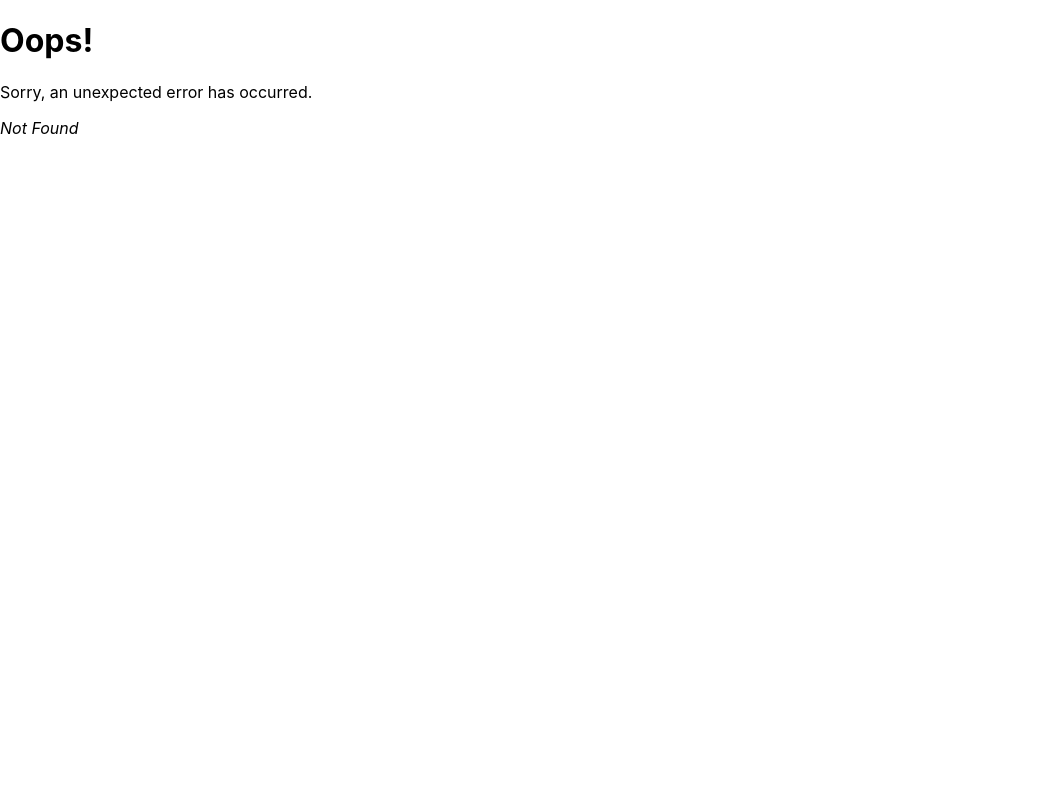
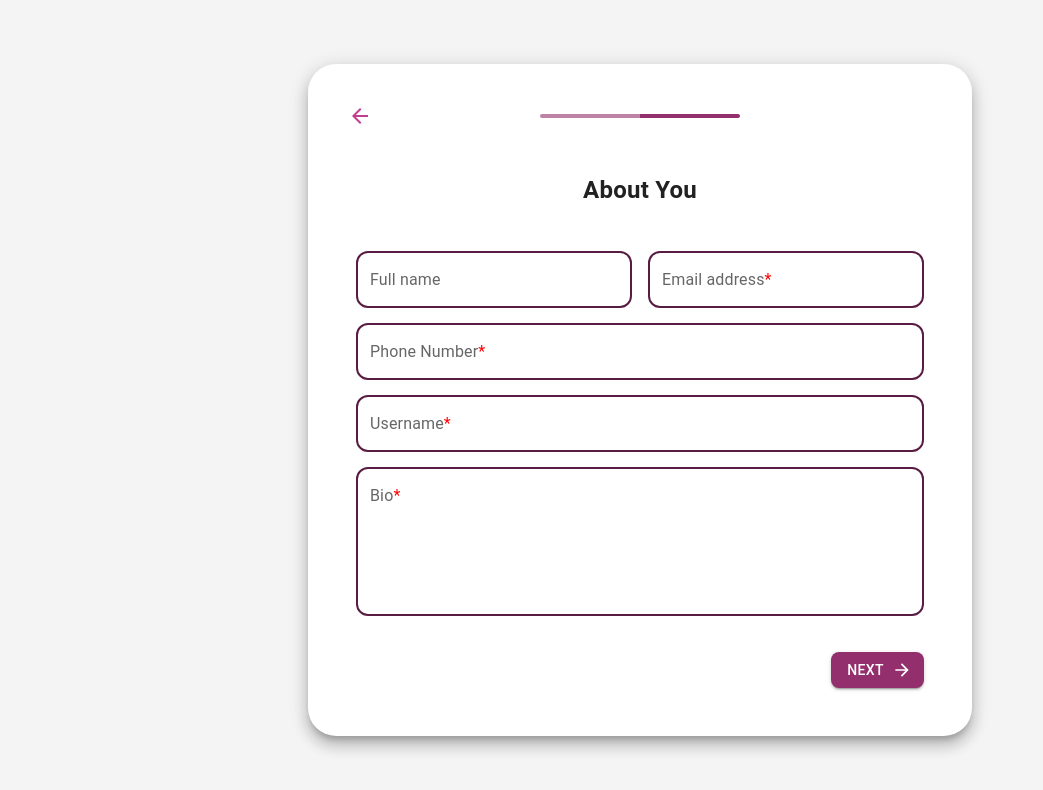
Before and after one commit to josephperez416/tiarafrontend, a React (Create React App) app in the folder TiaraFront/: page /signup/about in a window 1280 px wide. Before the commit this address had no page. Shown: the top 790 px of the page, without its empty margins (0-1043 px from the left). Built offline with nearby package versions, Linux system fonts and the light colour scheme.

Commit message:
set bio box size and added AboutYou route

```diff
--- a/TiaraFront/src/App.js
+++ b/TiaraFront/src/App.js
@@ -6,6 +6,7 @@ import ErrorPage from "./pages/ErrorPage";
 import EmailPage from "./pages/EmailPage";
 import FullListingsPage from "./pages/FullListingsPage";
 import CreatePassword from "./pages/CreatePassword";
+import AboutYou from "./pages/AboutYou";
 
 export default function App() {
   const router = createBrowserRouter(
@@ -19,6 +20,7 @@ export default function App() {
       <Route path='/signup'>
           <Route path='email' element={<EmailPage />} />
           <Route path='password' element={<CreatePassword />} />
+          <Route path='about' element={<AboutYou />} />
       </Route>
     </>
     )
--- a/TiaraFront/src/pages/AboutYou.js
+++ b/TiaraFront/src/pages/AboutYou.js
@@ -56,7 +56,7 @@ const AboutYou = () =>{
                             }}
                         />
 
-                        <TextField fullWidth label={<span>Bio<span style={{color:'red'}}>*</span></span>} variant="outlined" multiline
+                        <TextField fullWidth label={<span>Bio<span style={{color:'red'}}>*</span></span>} variant="outlined" multiline rows={5}
                             sx={{marginBottom:2, '& label.Mui-focused': {color: '#591C42'}, '& .MuiOutlinedInput-root': {
                                     '& fieldset': {borderColor: '#591C42', borderWidth:2, borderRadius:'12px'},
                                     '&:hover fieldset': {borderColor: '#E09EC7'},
```
